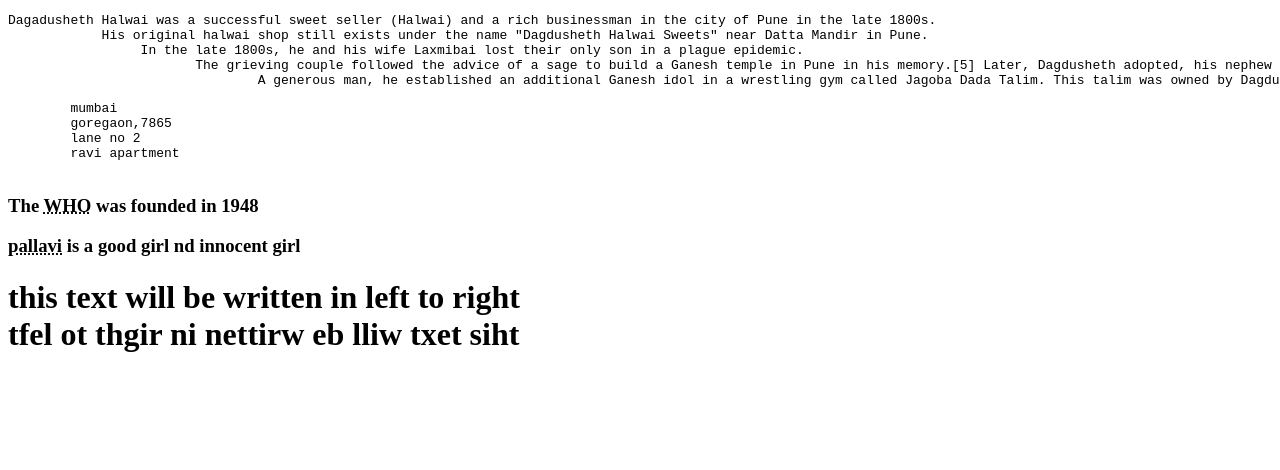
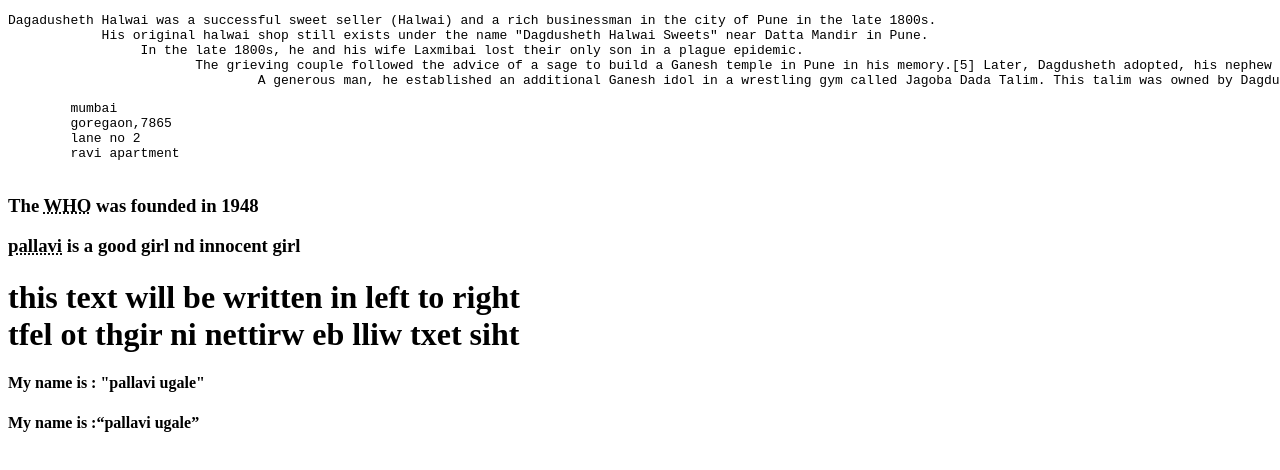
Before and after one commit to pallaviugale/learning_html, a plain HTML site: page other_tags.html in a window 1280 px wide. Shown: the top 470 px of the page. Drawn offline with Linux system fonts and the light colour scheme.

Commit message:
other tag

```diff
--- a/other_tags.html
+++ b/other_tags.html
@@ -28,5 +28,10 @@
 
 
        </h1>
+
+       <h4>My name is : "pallavi ugale"</h4>
+       <h4>My name is :<q>pallavi ugale</q></h4>
+
+
 </body>
 </html>
```
